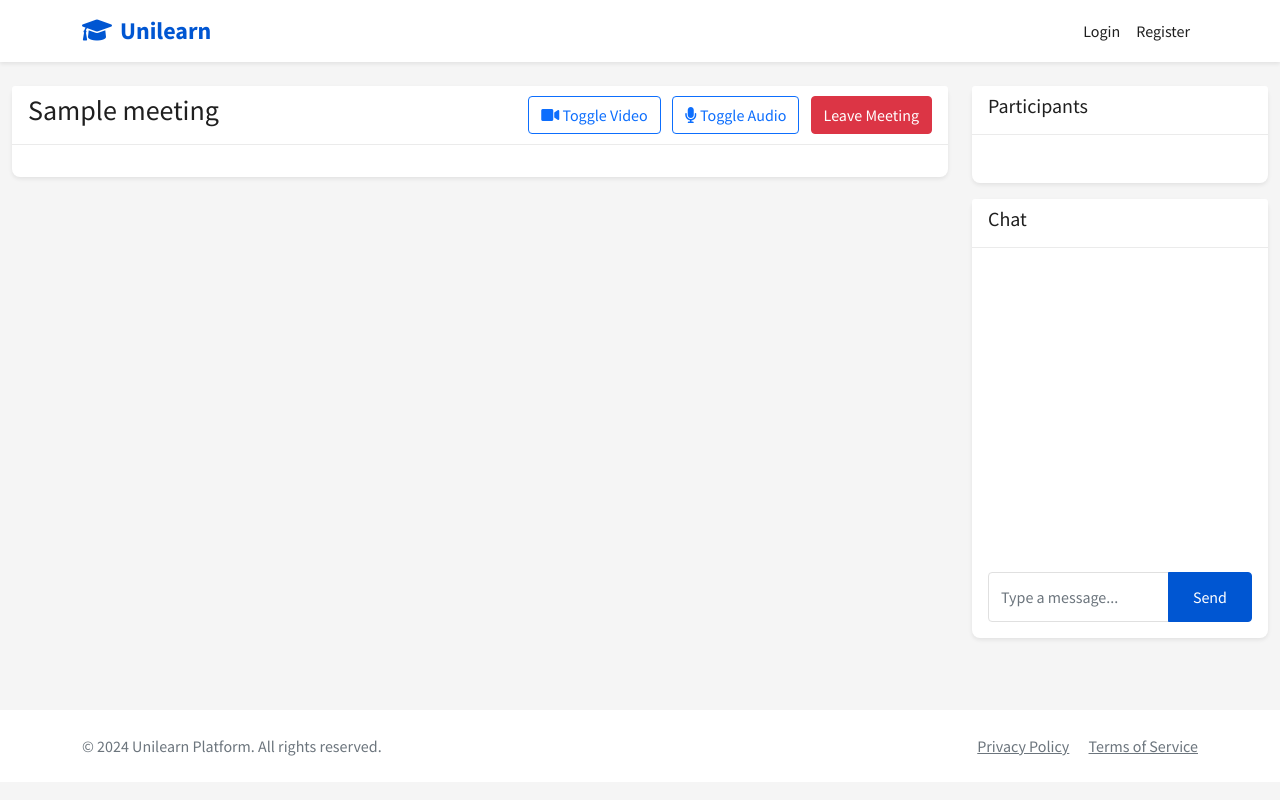
After one commit to promisenmor/elearning_app, a Django app: template templates/courses/live_meeting_room.html in a window 1280 px wide. The commit adds this page. Run offline with Django 4.2, Linux system fonts and the light colour scheme; the template is opened without the code that fills it: most values are stand-ins (such as "Sample title", 1, 10 or a date in 2020); some libraries are stand-ins or nearby versions.

Commit message:
started working on redis server and chat applications

```diff
--- a/courses/models.py
+++ b/courses/models.py
@@ -233,6 +233,7 @@ class VideoMeeting(models.Model):
     is_recurring = models.BooleanField(default=False)
     created_by = models.ForeignKey(User, on_delete=models.CASCADE)
     created_at = models.DateTimeField(auto_now_add=True)
+    is_active = models.BooleanField(default=False)
 
     def __str__(self):
         return f"{self.course.title} - {self.title}"
--- a/courses/urls.py
+++ b/courses/urls.py
@@ -10,6 +10,7 @@ urlpatterns = [
     path('<int:pk>/', views.course_detail, name='course_detail'),
     path('<int:pk>/enroll/', views.enroll_course, name='enroll_course'),
     path('<int:pk>/unenroll/', views.unenroll_course, name='unenroll_course'),
+    path('<int:course_id>/schedule/', views.course_schedule, name='course_schedule'),
     path('<int:course_id>/attendance/', views.mark_attendance, name='mark_attendance'),
     path('<int:course_id>/attendance/view/', views.view_attendance, name='view_attendance'),
     path('<int:course_id>/assignments/create/', views.create_assignment, name='create_assignment'),
@@ -36,4 +37,6 @@ urlpatterns = [
     path('<int:course_id>/resources/create/', views.create_resource, name='create_resource'),
     path('meeting/<int:meeting_id>/delete/', views.delete_meeting, name='delete_meeting'),
     path('<int:course_id>/meetings/schedule/', views.scheduled_meetings, name='scheduled_meetings'),
+    path('meeting/<int:meeting_id>/start/', views.start_meeting, name='start_meeting'),
+    path('meeting/<int:meeting_id>/live/', views.live_meeting_room, name='live_meeting_room'),
 ]
--- /dev/null
+++ b/templates/courses/live_meeting_room.html
@@ -0,0 +1,80 @@
+{% extends 'base.html' %}
+
+{% block content %}
+<div class="container-fluid">
+    <div class="row">
+        <!-- Video Area -->
+        <div class="col-md-9">
+            <div class="card">
+                <div class="card-header d-flex justify-content-between align-items-center">
+                    <h3>{{ meeting.title }}</h3>
+                    <div>
+                        {% if is_instructor %}
+                            <button id="shareScreen" class="btn btn-outline-primary">
+                                <i class="fas fa-desktop"></i> Share Screen
+                            </button>
+                        {% endif %}
+                        <button id="toggleVideo" class="btn btn-outline-primary ms-2">
+                            <i class="fas fa-video"></i> Toggle Video
+                        </button>
+                        <button id="toggleAudio" class="btn btn-outline-primary ms-2">
+                            <i class="fas fa-microphone"></i> Toggle Audio
+                        </button>
+                        <button id="leaveRoom" class="btn btn-danger ms-2">
+                            Leave Meeting
+                        </button>
+                    </div>
+                </div>
+                <div class="card-body">
+                    <div id="videoGrid" class="row g-2">
+                        <!-- Video elements will be added here dynamically -->
+                    </div>
+                </div>
+            </div>
+        </div>
+
+        <!-- Participants & Chat -->
+        <div class="col-md-3">
+            <div class="card mb-3">
+                <div class="card-header">
+                    <h5>Participants</h5>
+                </div>
+                <div class="card-body">
+                    <ul id="participantsList" class="list-unstyled">
+                        <!-- Participants will be listed here -->
+                    </ul>
+                </div>
+            </div>
+
+            <div class="card">
+                <div class="card-header">
+                    <h5>Chat</h5>
+                </div>
+                <div class="card-body">
+                    <div id="chatMessages" style="height: 300px; overflow-y: auto;">
+                        <!-- Chat messages will appear here -->
+                    </div>
+                    <div class="input-group mt-2">
+                        <input type="text" id="chatInput" class="form-control" placeholder="Type a message...">
+                        <button id="sendMessage" class="btn btn-primary">Send</button>
+                    </div>
+                </div>
+            </div>
+        </div>
+    </div>
+</div>
+{% endblock %}
+
+{% block extra_js %}
+<script src="https://unpkg.com/peerjs@1.4.7/dist/peerjs.min.js"></script>
+<script>
+    // WebRTC implementation will go here
+    // This is a placeholder for the actual video conferencing implementation
+    document.addEventListener('DOMContentLoaded', function() {
+        // Initialize WebRTC connections
+        // Handle video/audio streams
+        // Implement chat functionality
+        // Handle screen sharing
+    });
+</script>
+{% endblock %}
--- a/templates/courses/meeting_form.html
+++ b/templates/courses/meeting_form.html
@@ -17,14 +17,14 @@
         <div class="col-md-8 offset-md-2">
             <div class="card">
                 <div class="card-header">
-                    <h3>Schedule Meeting - {{ course.title }}</h3>
+                    <h3>Schedule New Meeting</h3>
                 </div>
                 <div class="card-body">
                     <form method="post">
                         {% csrf_token %}
                         {{ form|crispy }}
                         <button type="submit" class="btn btn-primary">Schedule Meeting</button>
-                        <a href="{% url 'video_meetings' course.id %}" class="btn btn-secondary">Cancel</a>
+                        <a href="{% url 'course_detail' course.id %}" class="btn btn-secondary">Cancel</a>
                     </form>
                 </div>
             </div>
```
Also changed, not shown: courses/views.py (+63 -7 lines), elearning_platform/settings.py (+24 -3 lines), templates/courses/course_detail.html (+43 -4 lines), templates/courses/course_schedule.html (+15 -1 lines), courses/migrations/0004_videomeeting_is_active.py (added), db.sqlite3.
